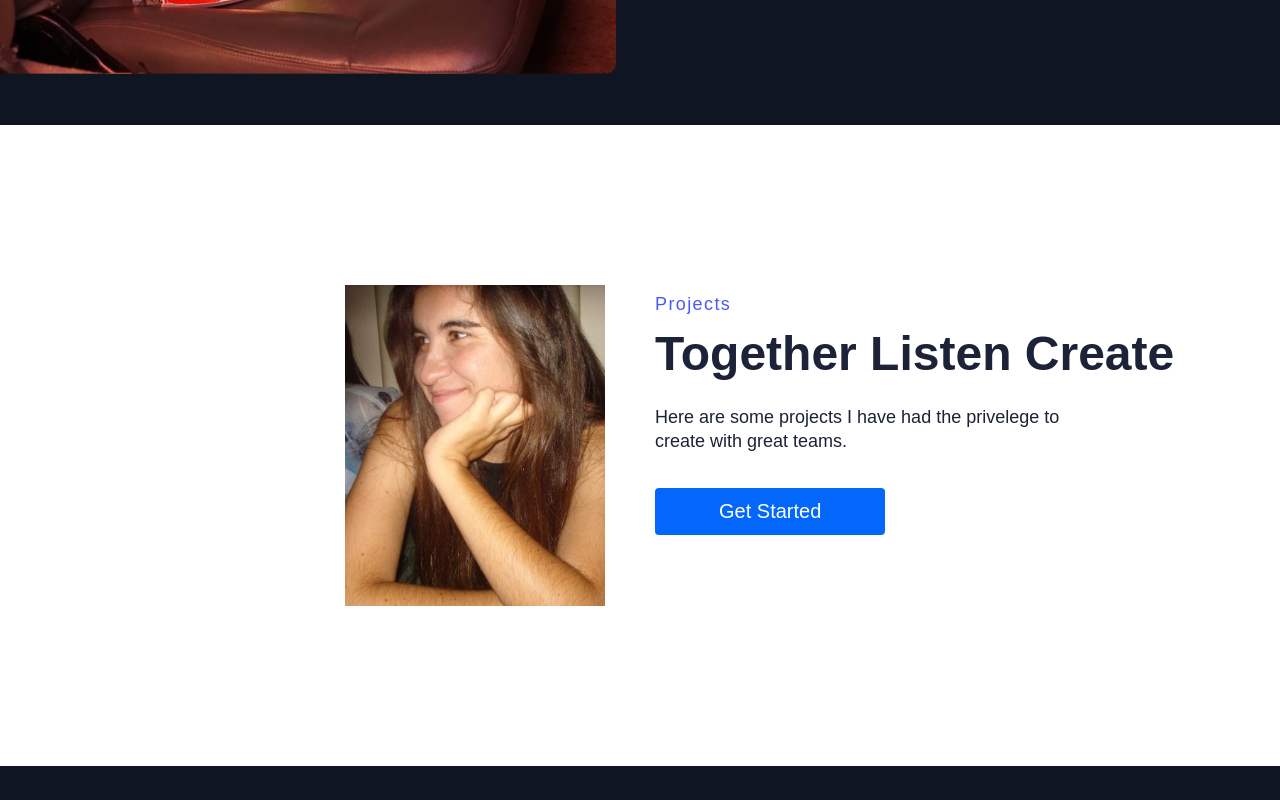
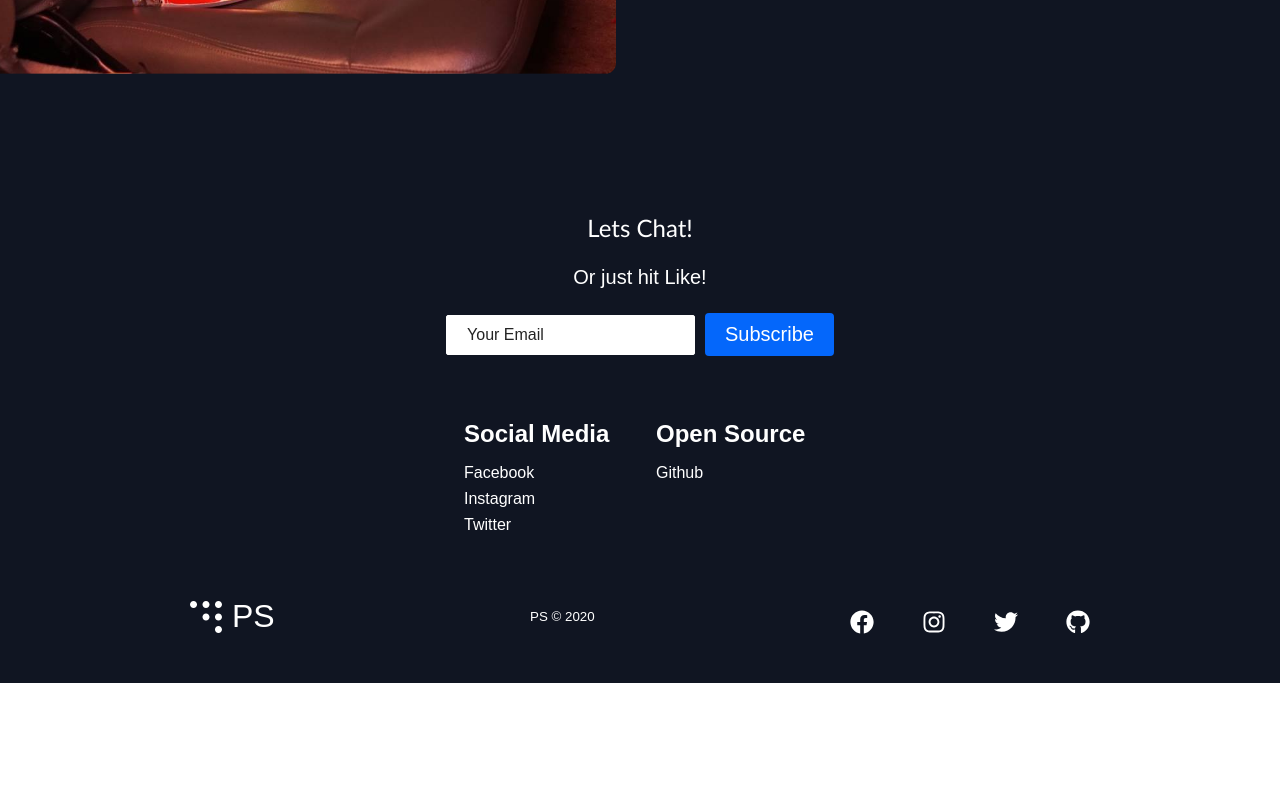
Before and after one commit to psarks/webfolio, a React (Create React App) app: page /photography in a window 1280 px wide. Shown: the part 740-1540 px from the top of the page. After the commit the page ends 1423 px from the top, so only its background shows below. Built offline with nearby package versions, Linux system fonts and the light colour scheme.

Commit message:
kept it a single link

```diff
--- a/src/pages/cvpage/CV.js
+++ b/src/pages/cvpage/CV.js
@@ -1,5 +1,5 @@
 import React from 'react';
-import {homeObjSix, homeObjFive} from './Data';
+import {homeObjSix} from './Data';
 import { InfoCV} from '../../components';
 
 
@@ -10,7 +10,6 @@ const CV = () => {
         <>
 
             <InfoCV {...homeObjSix}/>
-            <InfoCV {...homeObjFive}/>
 
 
         </>
--- a/src/pages/photographypage/Photography.js
+++ b/src/pages/photographypage/Photography.js
@@ -1,6 +1,6 @@
 import React from 'react';
-import { homeObjThree, homeObjFour } from './Data';
-import { InfoPhoto, InfoSection} from '../../components';
+import { homeObjThree} from './Data';
+import { InfoPhoto} from '../../components';
 
 
  const Photography = () => {
@@ -8,7 +8,7 @@ import { InfoPhoto, InfoSection} from '../../components';
     return (
         <>
         <InfoPhoto {...homeObjThree}/>
-        <InfoSection {...homeObjFour}/>
+
 
         </>
     )
```
